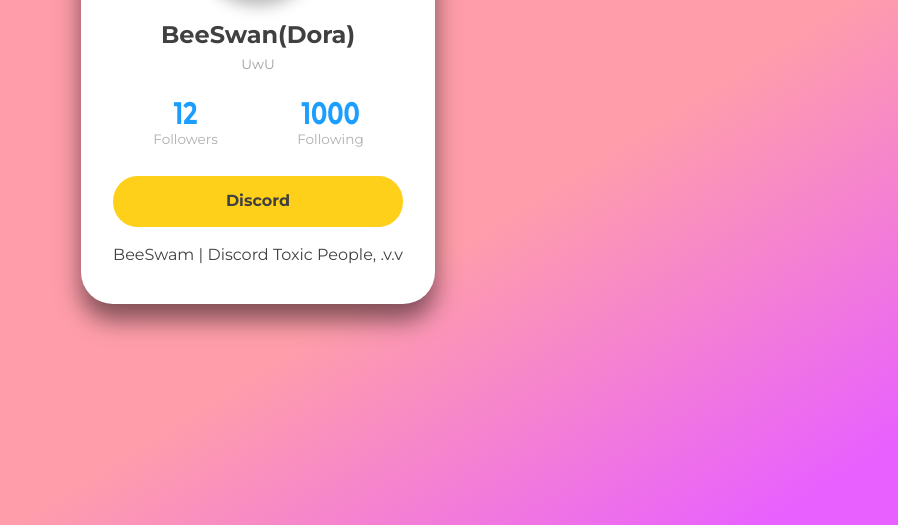
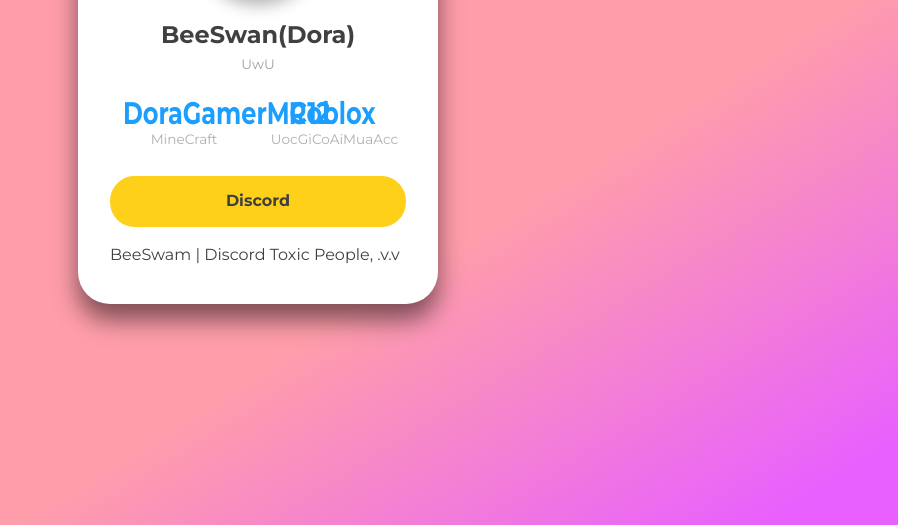
Before and after one commit to BeeSwap01/web, a plain HTML site: page index.html in a window 1280 px wide. Shown: the part 275-800 px from the top of the page, without its empty margins (382-1280 px from the left). Drawn offline with nearby package versions, Linux system fonts and the light colour scheme.

Commit message:
Update index.html

```diff
--- a/index.html
+++ b/index.html
@@ -26,8 +26,8 @@
   <div class="title">UwU</div>
   <div class="actions">
     <div class="follow-info">
-      <h2><a href="#"><span>12</span><small>Followers</small></a></h2>
-      <h2><a href="#"><span>1000</span><small>Following</small></a></h2>
+      <h2><a href="#"><span>DoraGamerMC12</span><small>MineCraft</small></a></h2>
+      <h2><a href="#"><span>Roblox</span><small>UocGiCoAiMuaAcc</small></a></h2>
     </div>
     <div class="follow-btn">
       <button onclick="location.href='https://beeswap.tk/'">Discord</button>
```
